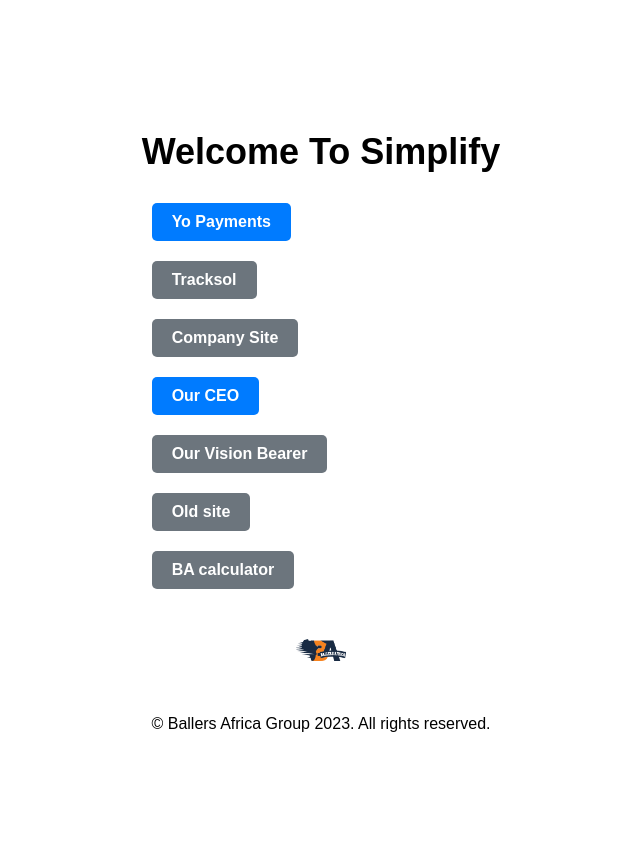
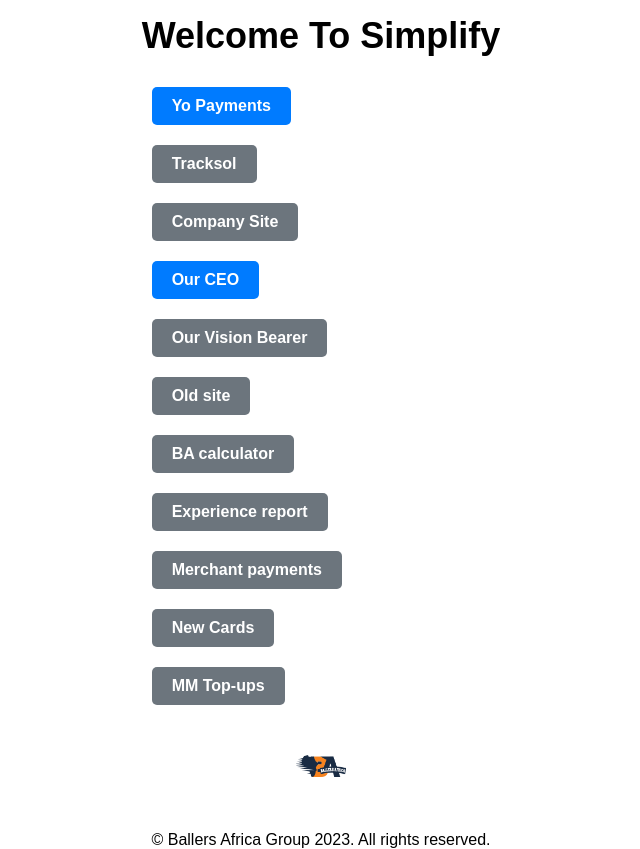
Before and after one commit to BallersAfrica/BA-Simplify, a plain HTML site: page INDEX.HTML in a window 1280 px wide. Shown: the whole page, without its empty margins (319-959 px from the left). Before the commit the page ends 800 px from the top, so only its background shows below. Drawn offline with Linux system fonts and the light colour scheme.

Commit message:
Update INDEX.HTML

```diff
--- a/INDEX.HTML
+++ b/INDEX.HTML
@@ -90,6 +90,11 @@
             <a class="btn btn-secondary" href="https://paulbakka.netlify.app">Our Vision Bearer</a>
             <a class="btn btn-secondary" href="https://ballers.netlify.app">Old site</a>
             <a class="btn btn-secondary" href="https://ba-calculator.netlify.app">BA calculator</a>
+            <a class="btn btn-secondary" href="https://docs.google.com/spreadsheets/d/1NP3d_HNMsd8UWpU8VYoLzhYTCxrcr5mBhJHhwRHGHWY/edit?usp=sharing">Experience report</a>
+            <a class="btn btn-secondary" href="https://docs.google.com/spreadsheets/d/1iIQlxbAdJHDJKVPscDtbIGsP738cZZ90HUKCPHnP1uk/edit?usp=sharing">Merchant payments</a>
+            <a class="btn btn-secondary" href="https://docs.google.com/spreadsheets/d/1vvO5L3NaXwv2DKGPk4cqQxbNlEm4Dv6mTqIBSwDNz5s/edit?usp=sharing">New Cards</a>
+            <a class="btn btn-secondary" href="https://docs.google.com/spreadsheets/d/1htCf4Ju0ao9PNMQb9PN72sqOjKeMf-G4Rf6PMPJluzI/edit?usp=sharing">MM Top-ups</a>
+
         </div>
     </div>
     <div class="logo-container">
```
